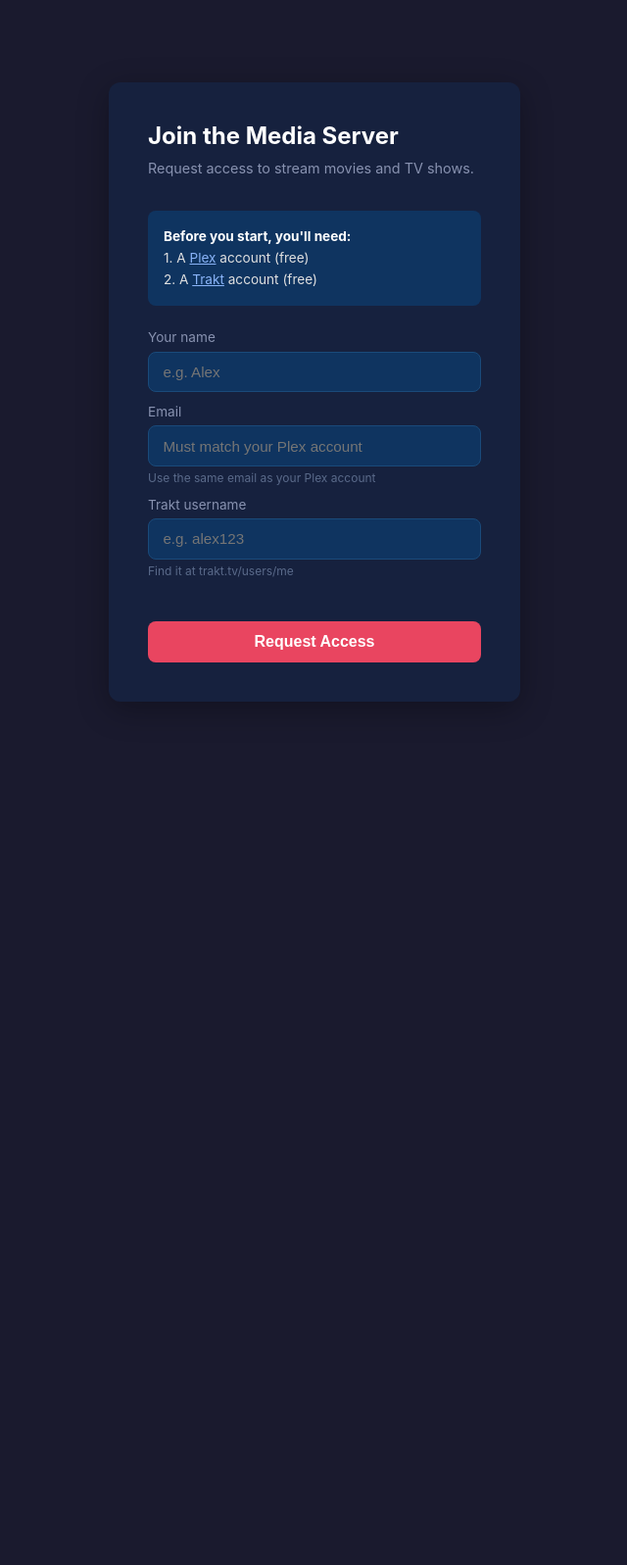
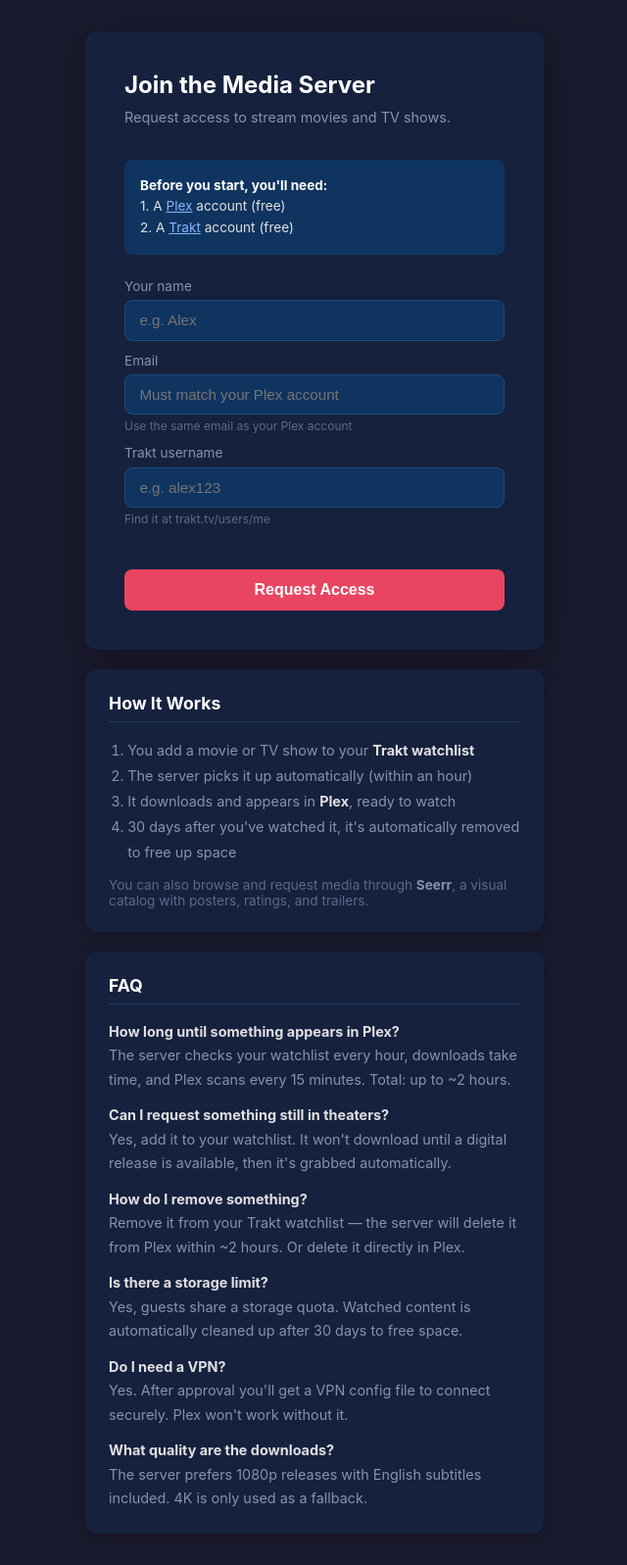
Before and after one commit to jlaszloe6/mediaserver, a Flask app: page /onboard in a window 1280 px wide. Shown: the whole page at 98% size, without its empty margins (319-959 px from the left). Before the commit the page ends 716 px from the top, so only its background shows below. Run offline with Flask 3, Linux system fonts and the light colour scheme; parts of the project's set-up code (start-up, migrations or seed data) failed here and were passed over; some libraries are stand-ins or nearby versions.

Commit message:
Add How It Works and FAQ sections to onboard page
Show summary and FAQ below the join form so guests know what
to expect before requesting access.

Co-Authored-By: Claude Opus 4.6 (1M context) <noreply@anthropic.com>

```diff
--- a/status-page/templates/onboard.html
+++ b/status-page/templates/onboard.html
@@ -12,19 +12,27 @@
             background: #1a1a2e;
             color: #e0e0e0;
             min-height: 100vh;
-            display: flex;
-            align-items: center;
-            justify-content: center;
+        }
+        .container {
+            max-width: 500px;
+            margin: 0 auto;
+            padding: 2rem 1rem;
         }
         .card {
             background: #16213e;
             border-radius: 12px;
             padding: 2.5rem;
             width: 100%;
-            max-width: 420px;
-            margin: 1rem;
             box-shadow: 0 8px 32px rgba(0,0,0,0.3);
         }
+        .section {
+            background: #16213e;
+            border-radius: 12px;
+            padding: 1.5rem;
+            margin-top: 1.25rem;
+            box-shadow: 0 4px 16px rgba(0,0,0,0.2);
+        }
+        .section h2 { font-size: 1.1rem; color: #fff; margin-bottom: 1rem; padding-bottom: 0.5rem; border-bottom: 1px solid #1a3a5c; }
         h1 { font-size: 1.5rem; margin-bottom: 0.5rem; color: #fff; }
         .subtitle { color: #8892b0; font-size: 0.9rem; margin-bottom: 2rem; line-height: 1.5; }
         label { display: block; font-size: 0.85rem; color: #8892b0; margin-bottom: 0.4rem; margin-top: 0.75rem; }
@@ -76,6 +84,7 @@
     </style>
 </head>
 <body>
+    <div class="container">
     <div class="card">
         <h1>Join the Media Server</h1>
         <p class="subtitle">Request access to stream movies and TV shows.</p>
@@ -107,5 +116,40 @@
         </form>
         <script src="https://challenges.cloudflare.com/turnstile/v0/api.js" async defer></script>
     </div>
+
+    <div class="section">
+        <h2>How It Works</h2>
+        <ol style="line-height:1.8;font-size:0.9rem;color:#8892b0;padding-left:1.2rem">
+            <li>You add a movie or TV show to your <strong style="color:#e0e0e0">Trakt watchlist</strong></li>
+            <li>The server picks it up automatically (within an hour)</li>
+            <li>It downloads and appears in <strong style="color:#e0e0e0">Plex</strong>, ready to watch</li>
+            <li>30 days after you've watched it, it's automatically removed to free up space</li>
+        </ol>
+        <p style="font-size:0.85rem;color:#5a6a8a;margin-top:0.75rem">You can also browse and request media through <strong style="color:#8892b0">Seerr</strong>, a visual catalog with posters, ratings, and trailers.</p>
+    </div>
+
+    <div class="section">
+        <h2>FAQ</h2>
+        <div style="font-size:0.9rem;color:#8892b0;line-height:1.7">
+            <p style="margin-bottom:0.75rem"><strong style="color:#e0e0e0">How long until something appears in Plex?</strong><br>
+            The server checks your watchlist every hour, downloads take time, and Plex scans every 15 minutes. Total: up to ~2 hours.</p>
+
+            <p style="margin-bottom:0.75rem"><strong style="color:#e0e0e0">Can I request something still in theaters?</strong><br>
+            Yes, add it to your watchlist. It won't download until a digital release is available, then it's grabbed automatically.</p>
+
+            <p style="margin-bottom:0.75rem"><strong style="color:#e0e0e0">How do I remove something?</strong><br>
+            Remove it from your Trakt watchlist &mdash; the server will delete it from Plex within ~2 hours. Or delete it directly in Plex.</p>
+
+            <p style="margin-bottom:0.75rem"><strong style="color:#e0e0e0">Is there a storage limit?</strong><br>
+            Yes, guests share a storage quota. Watched content is automatically cleaned up after 30 days to free space.</p>
+
+            <p style="margin-bottom:0.75rem"><strong style="color:#e0e0e0">Do I need a VPN?</strong><br>
+            Yes. After approval you'll get a VPN config file to connect securely. Plex won't work without it.</p>
+
+            <p><strong style="color:#e0e0e0">What quality are the downloads?</strong><br>
+            The server prefers 1080p releases with English subtitles included. 4K is only used as a fallback.</p>
+        </div>
+    </div>
+    </div>
 </body>
 </html>
```
